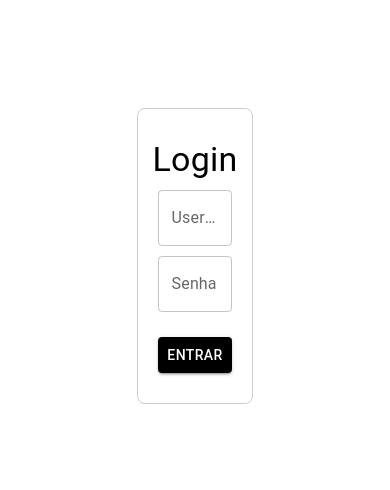
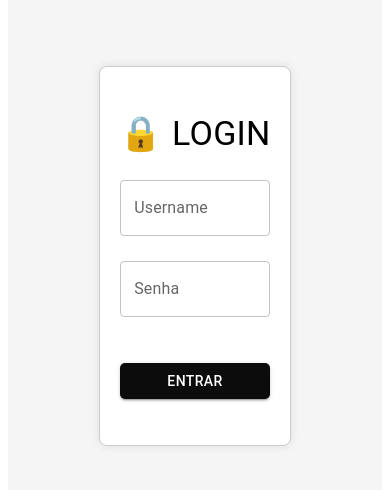
Before and after one commit to MarceleCardozo/front-nest, a React (Vite) app: page /login in a window 390 px wide. Shown: the part 174-664 px from the top of the page. Built offline with nearby package versions, Linux system fonts and the light colour scheme.

Commit message:
Estilizando página de login, e deixando responsivo

```diff
--- a/src/pages/Login.tsx
+++ b/src/pages/Login.tsx
@@ -7,11 +7,12 @@ const StyledContainer = styled.div`
   justify-content: center;
   align-items: center;
   height: 100vh;
+  background-color: #f5f5f5;
 `;
 
 const StyledForm = styled.form`
   width: 20%;
-  height: 30%;
+  height: 40%;
   padding: 20px;
   display: flex;
   flex-direction: column;
@@ -19,6 +20,16 @@ const StyledForm = styled.form`
   justify-content: space-evenly;
   border: 1px solid #ccc;
   border-radius: 8px;
+  background-color: #fff;
+  box-shadow: 0px 0px 10px rgba(0, 0, 0, 0.1);
+
+  @media screen and (max-width: 600px) {
+    width: 50%;
+  }
+
+  @media screen and (max-width: 1200px) {
+    width: 40%;
+  }
 `;
 
 const StyledTextField = styled(TextField)`
@@ -27,9 +38,10 @@ const StyledTextField = styled(TextField)`
 
 const StyledButton = styled(Button)`
   && {
-    margin-top: 15px;
-    background-color: black;
+    margin-top: 20px;
+    background-color: #0c0c0c;
     color: white;
+    border-radius: 5px;
     &:hover {
       background-color: #333;
     }
@@ -38,13 +50,19 @@ const StyledButton = styled(Button)`
 
 const StyledTypography = styled(Typography)`
   margin-bottom: 15px;
+  display: flex;
+  align-items: center;
+  &::before {
+    content: "🔒";
+    margin-right: 10px;
+  }
 `;
 
 const Login: React.FC = () => {
   return (
     <StyledContainer>
       <StyledForm>
-        <StyledTypography variant="h4">Login</StyledTypography>
+        <StyledTypography variant="h4">LOGIN</StyledTypography>
         <StyledTextField
           id="username"
           label="Username"
```
